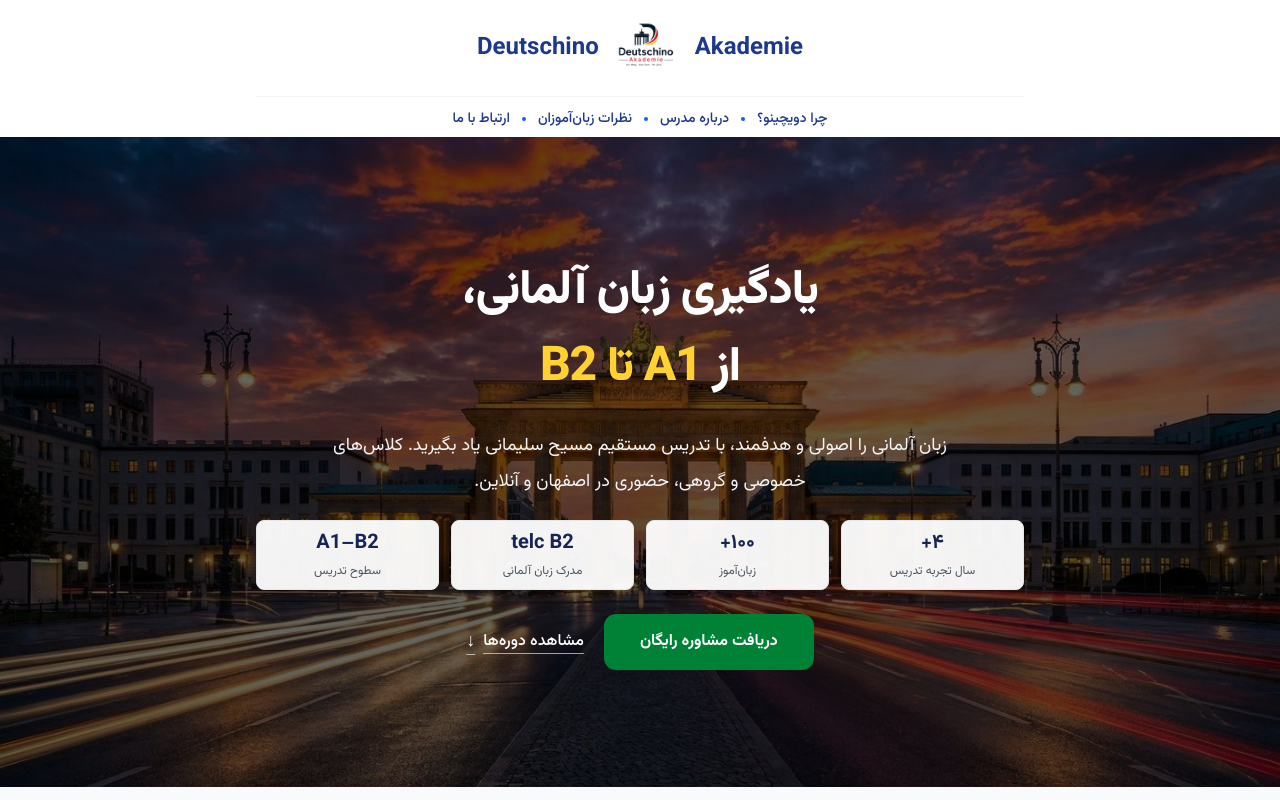
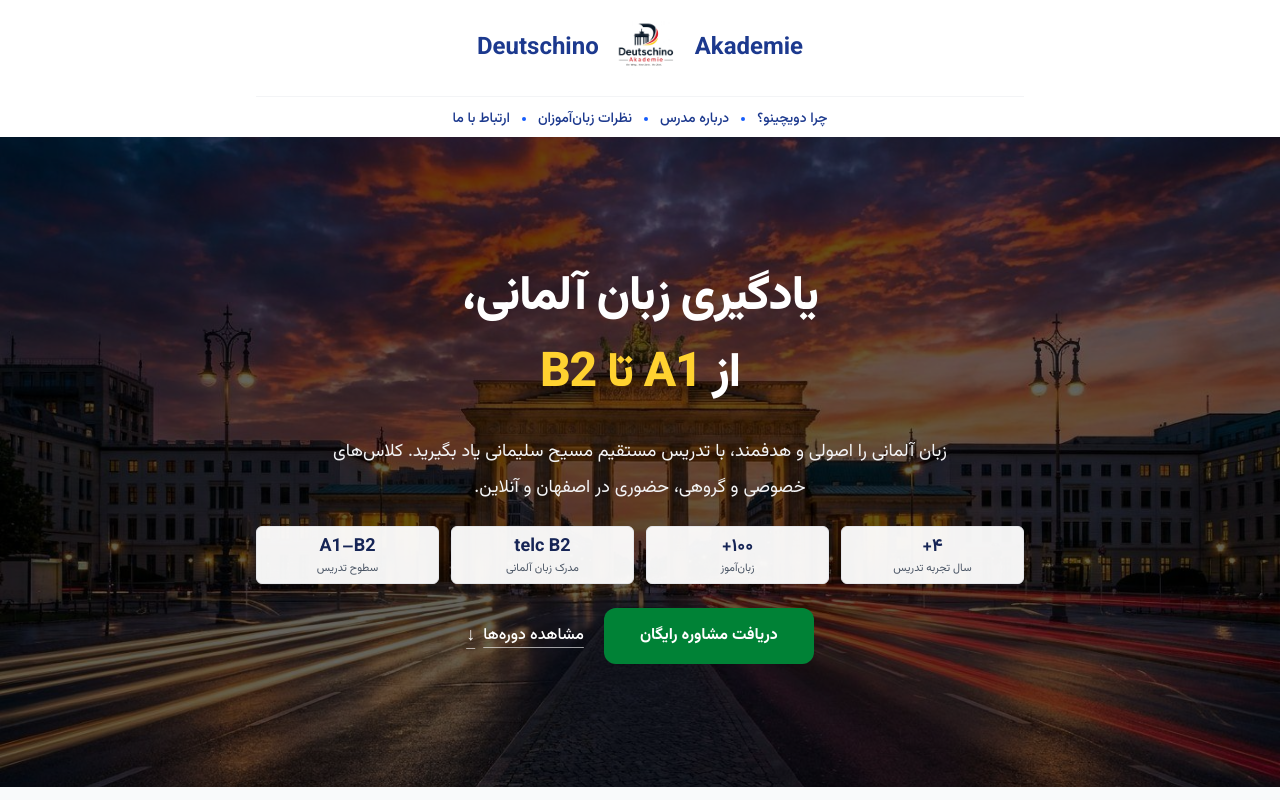
Before and after one commit to Masihsole0/deutschino-akademie, a Next.js app: page / in a window 1280 px wide. Shown: the top 800 px of the page. Built offline with nearby package versions, Linux system fonts and the light colour scheme; no server answers; the database is empty.

Commit message:
Update website

```diff
--- a/app/page.tsx
+++ b/app/page.tsx
@@ -91,6 +91,7 @@ export default function Home() {
 
 
 
+
 {/* HERO */}
 <section className="relative flex min-h-[590px] items-center justify-center overflow-hidden px-6 py-12 text-center md:min-h-[650px] md:py-14">
 
@@ -124,30 +125,30 @@ export default function Home() {
       dir="rtl"
       className="mx-auto mt-5 grid max-w-3xl grid-cols-2 gap-2 sm:grid-cols-4 sm:gap-3"
     >
-      <div className="rounded-lg border border-gray-200 bg-white/95 px-2 py-2 text-center">
-        <p className="text-xl font-bold text-blue-950">۴+</p>
-        <p className="mt-1 text-xs leading-5 text-gray-600">
+      <div className="rounded-md border border-gray-200 bg-white/95 px-2 py-1.5 text-center">
+        <p className="text-lg font-bold text-blue-950">۴+</p>
+        <p className="text-[11px] leading-4 text-gray-600">
           سال تجربه تدریس
         </p>
       </div>
 
-      <div className="rounded-lg border border-gray-200 bg-white/95 px-2 py-2 text-center">
-        <p className="text-xl font-bold text-blue-950">۱۰۰+</p>
-        <p className="mt-1 text-xs leading-5 text-gray-600">
+      <div className="rounded-md border border-gray-200 bg-white/95 px-2 py-1.5 text-center">
+        <p className="text-lg font-bold text-blue-950">۱۰۰+</p>
+        <p className="text-[11px] leading-4 text-gray-600">
           زبان‌آموز
         </p>
       </div>
 
-      <div className="rounded-lg border border-gray-200 bg-white/95 px-2 py-2 text-center">
-        <p className="text-xl font-bold text-blue-950">telc B2</p>
-        <p className="mt-1 text-xs leading-5 text-gray-600">
+      <div className="rounded-md border border-gray-200 bg-white/95 px-2 py-1.5 text-center">
+        <p className="text-lg font-bold text-blue-950">telc B2</p>
+        <p className="text-[11px] leading-4 text-gray-600">
           مدرک زبان آلمانی
         </p>
       </div>
 
-      <div className="rounded-lg border border-gray-200 bg-white/95 px-2 py-2 text-center">
-        <p className="text-xl font-bold text-blue-950">A1–B2</p>
-        <p className="mt-1 text-xs leading-5 text-gray-600">
+      <div className="rounded-md border border-gray-200 bg-white/95 px-2 py-1.5 text-center">
+        <p className="text-lg font-bold text-blue-950">A1–B2</p>
+        <p className="text-[11px] leading-4 text-gray-600">
           سطوح تدریس
         </p>
       </div>
```
